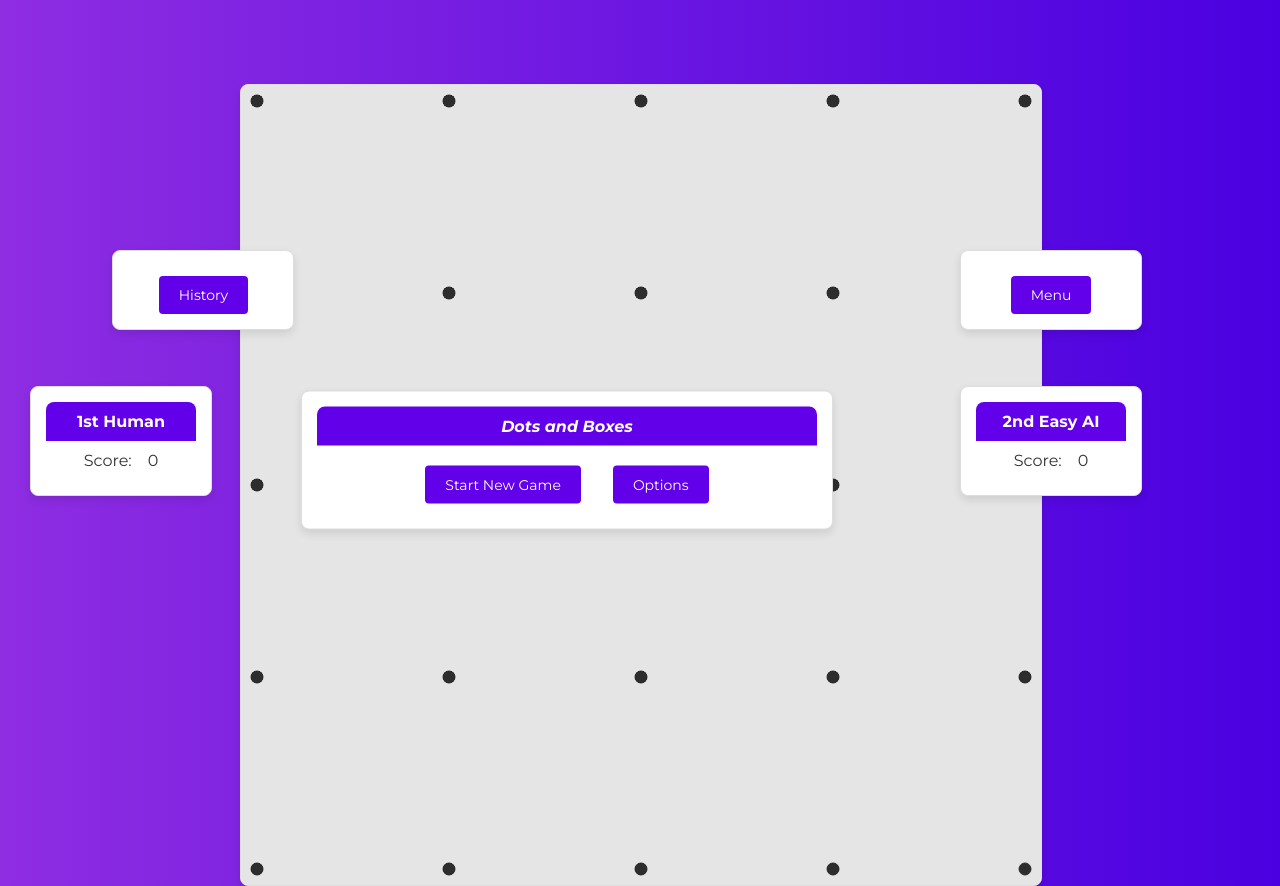
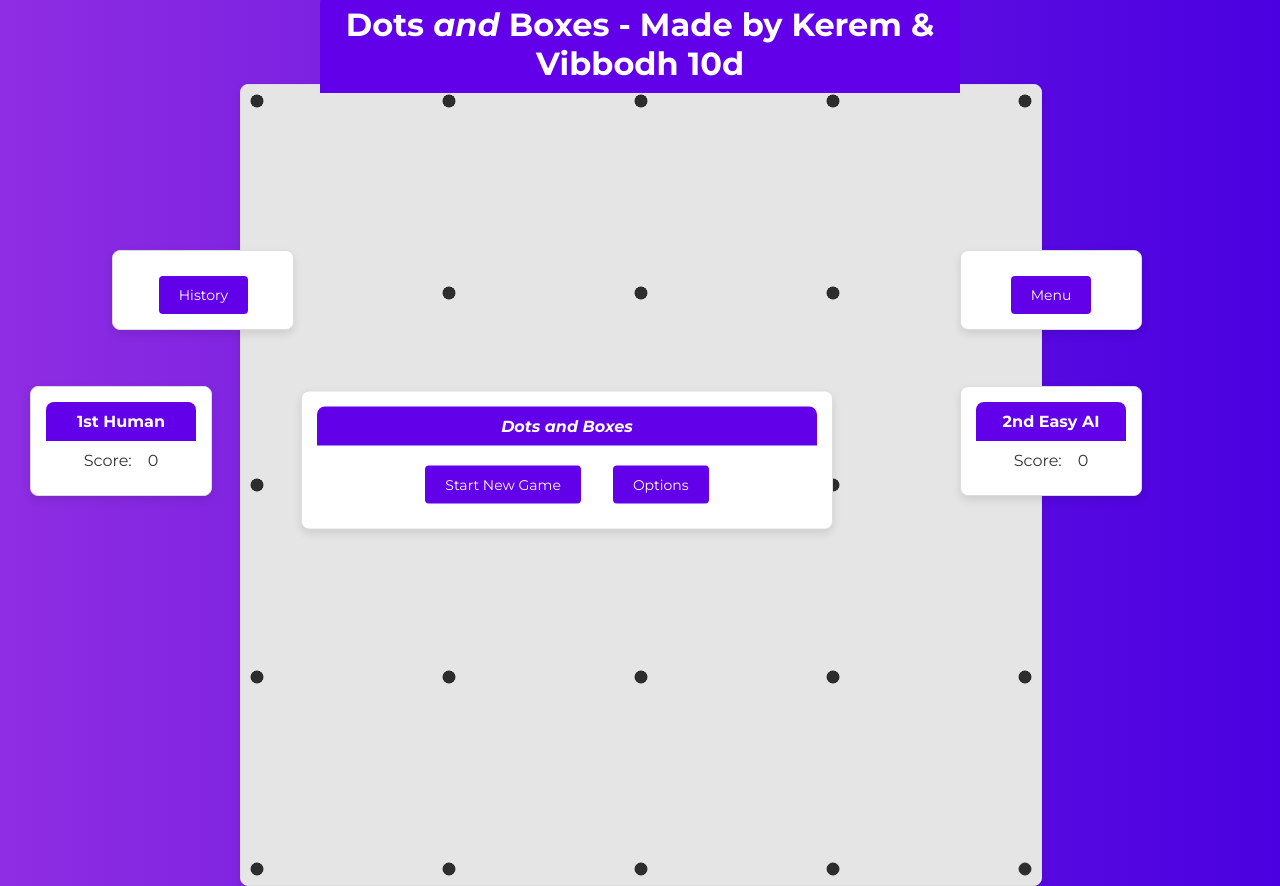
Before and after one commit to keremsemiz/dots-boxes, a plain HTML site: page index.html in a window 1280 px wide. Drawn offline with Linux system fonts and the light colour scheme.

Commit message:
change smoll

```diff
--- a/default.css
+++ b/default.css
@@ -7,7 +7,6 @@ body {
 	position: relative;
 	height: 110vh;
 	width: 100%;
-	overflow-y: hidden;
 }
 
 #menuPanel, #historyList, #howToPanel, #optionsPanel, #messageBox {
@@ -141,3 +140,11 @@ input[type=button]:hover {
 	top: 50%;
 	transform: translate(-50%, -50%);
 }
+.headerText{
+	font-size: 2rem;
+	position: absolute;
+	left: 50%;
+	top: 5%;
+	transform: translate(-50%, -50%);
+	box-shadow: 5px solid grey;
+}
--- a/index.html
+++ b/index.html
@@ -51,6 +51,10 @@
                 <input type="button" onclick="newGame();" value="Start New Game"><br>
                 <input type="button" onclick="options();" value="Options"><br>
             </div>
+        </div>
+
+        <div class="headerText panel-top">
+            Dots <em>and</em> Boxes - Made by Kerem & Vibbodh 10d
         </div>
 
         <div id="howToPanel" class="panel how-to-panel">
```
